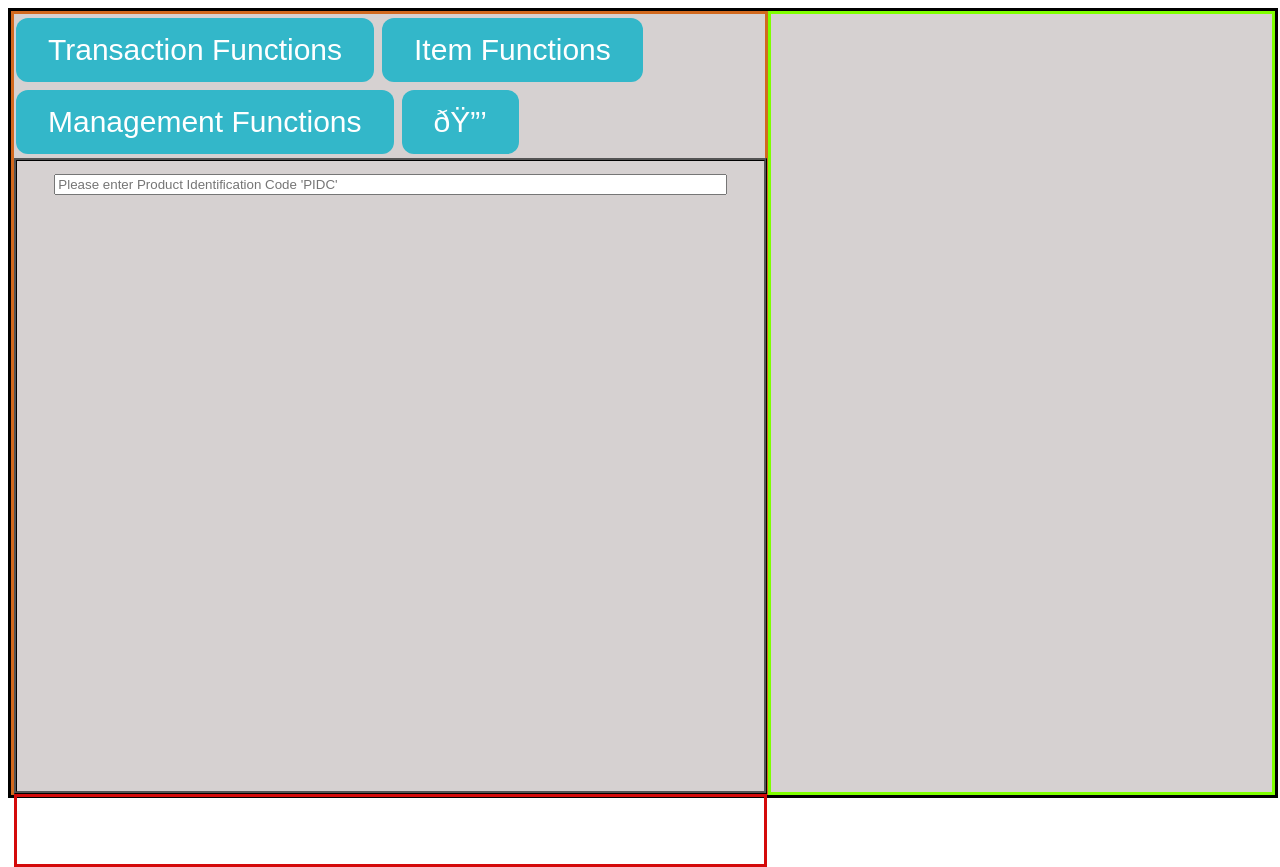
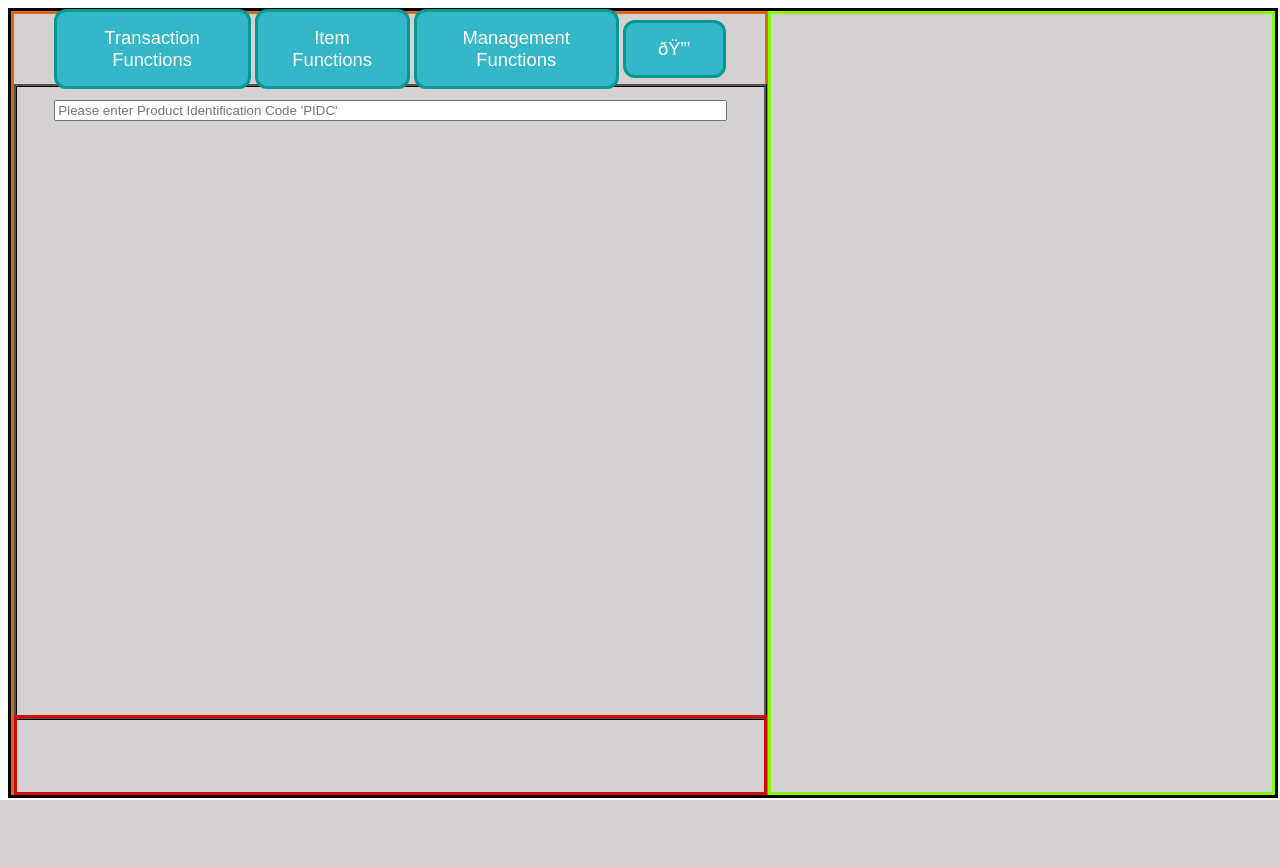
Before and after one commit to JordonRob/Spring21-POS, a PHP site: page / in a window 1280 px wide. After the commit the page ends 800 px from the top, so only its background shows below. Run offline with PHP 8.4, Linux system fonts and the light colour scheme.

Commit message:
small updates

```diff
--- a/Client/index.html
+++ b/Client/index.html
@@ -2,6 +2,7 @@
 <html lang="en">
 
 <head>
+    <meta name="viewport" content="width=device-width, initial-scale=1.0">
 <title>SecurePOS</title>
 <link rel="stylesheet" href="style.css">
 </head>
@@ -29,11 +30,10 @@
 
 
 </div>
-
+</div>
 <div class="info-container"><!--this container will contain employee and system information-->
 
 
-</div>
 </div>
 </div>
 
--- a/Client/style.css
+++ b/Client/style.css
@@ -1,15 +1,35 @@
+
+
+
 .button {
     background-color: #33b7c9;
-    border: none;
+    border: solid;
+    border-color: rgb(6, 153, 148);
     border-radius: 12px;
     color: white;
     padding: 15px 32px;
     text-align: center;
     text-decoration: none;
     display: inline-block;
-    font-size: 30px;
+    font-size: 115%;
     margin: 4px 2px;
     cursor: pointer;
+
+  }
+
+
+  #transaction-function{
+
+  }
+
+  #item-function{
+
+  }
+  #management-function{
+
+  }
+  #lock-button{
+
   }
 
   .item-description {
@@ -22,7 +42,12 @@
 
   .function-buttons{
       width:fit-content;
-      height: auto;
+      height: 10%;
+      display: flex;
+    /*  justify-content: center;*/
+      align-items: center;
+      margin-right: 5%;
+      margin-left: 5%;
   }
 
   .main-container{
@@ -36,6 +61,7 @@
 
   .static-container{
       border: none;
+
       width: 100%;
       height: 90%;
       padding-bottom:1px;
```
